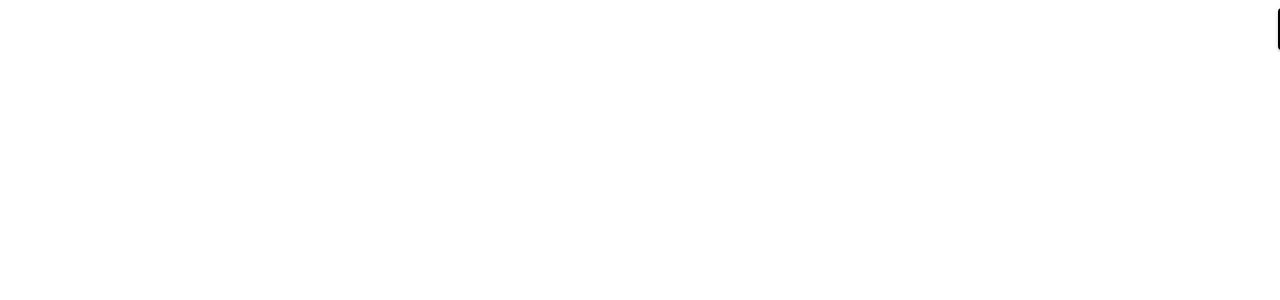
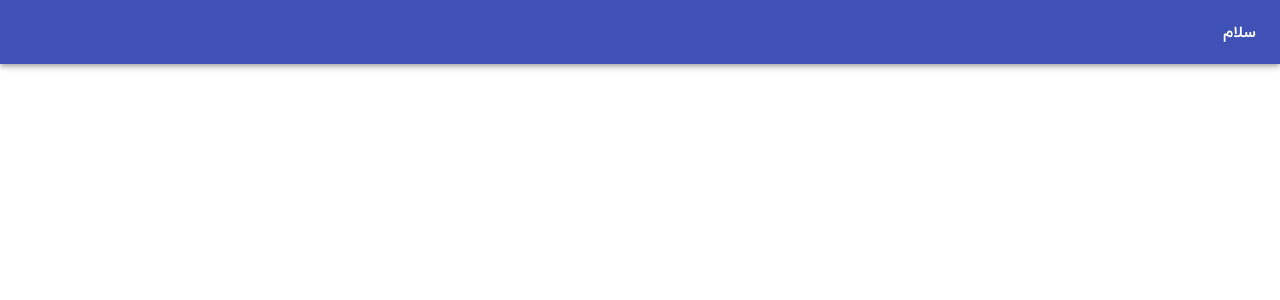
Before and after one commit to mHn87/my-app, a React (Create React App) app: page / in a window 1280 px wide. Shown: the top 300 px of the page. Built offline with nearby package versions, Linux system fonts and the light colour scheme.

Commit message:
Add Components File For Navbar And Sidebar

```diff
--- a/src/App.js
+++ b/src/App.js
@@ -1,5 +1,6 @@
 import { Button, makeStyles } from '@material-ui/core'
 import { Person } from '@material-ui/icons';
+import NavBar from './components/Navbar';
 
 const useStyle = makeStyles({
   Button : {
@@ -13,11 +14,7 @@ function App() {
   const classes = useStyle();
   return (
     <div>
-      <Button variant="contained" className={classes.Button} size="large" color="secondary" startIcon={<Person/>} >
-        سلام
-      </Button>
-      <br/>
-
+      <NavBar/>
     </div>
 
 
--- /dev/null
+++ b/src/components/Navbar.jsx
@@ -0,0 +1,20 @@
+import { AppBar, makeStyles, Toolbar } from '@material-ui/core'
+
+const useStyle = makeStyles({
+})
+
+
+function Navbar() {
+  const classes = useStyle();
+  return (
+    <AppBar>
+        <Toolbar>
+            سلام
+        </Toolbar>
+    </AppBar>
+
+
+  );
+}
+
+export default Navbar;
```
Also changed, not shown: src/components/Feed.jsx (added, +18 -0 lines), src/components/Leftbar.jsx (added, +18 -0 lines), src/components/Rightbar.jsx (added, +18 -0 lines).
